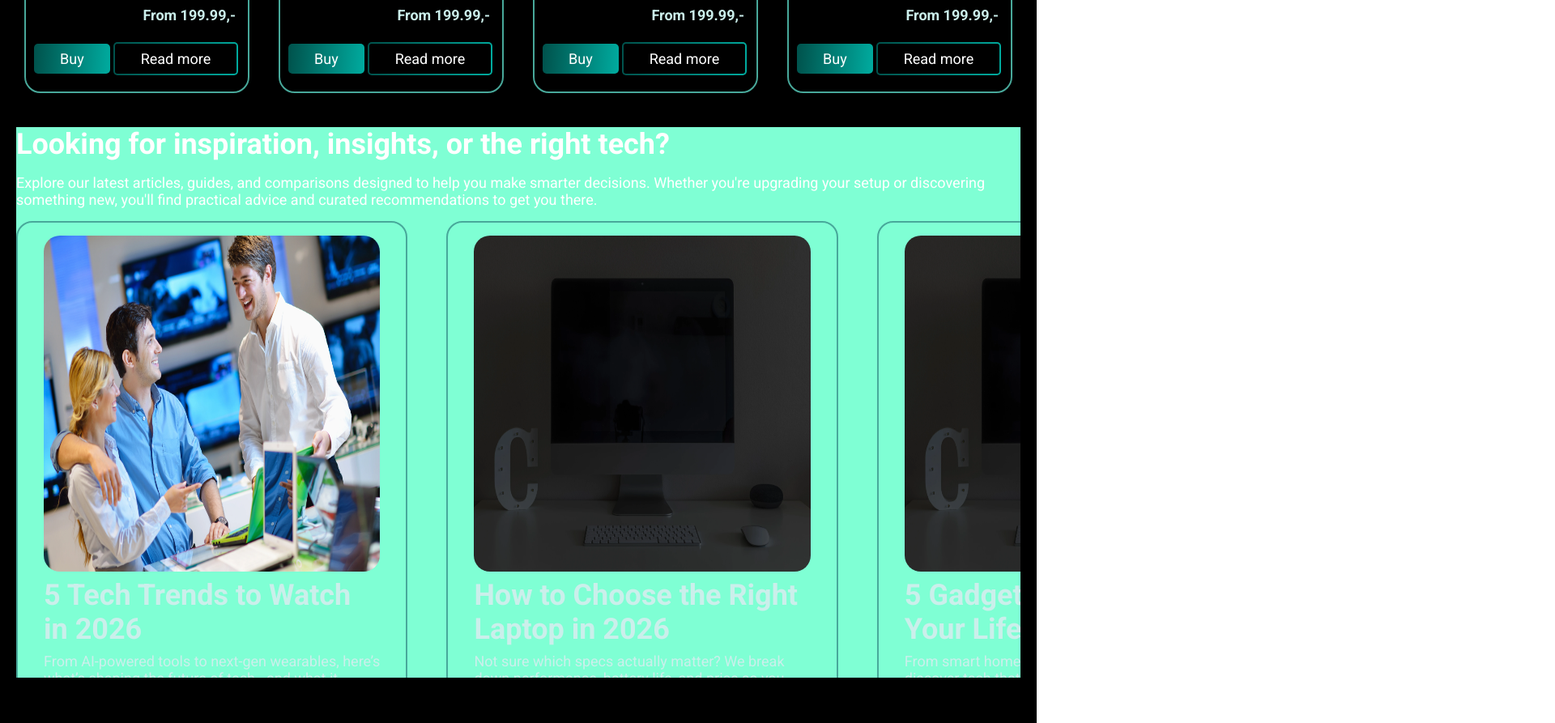
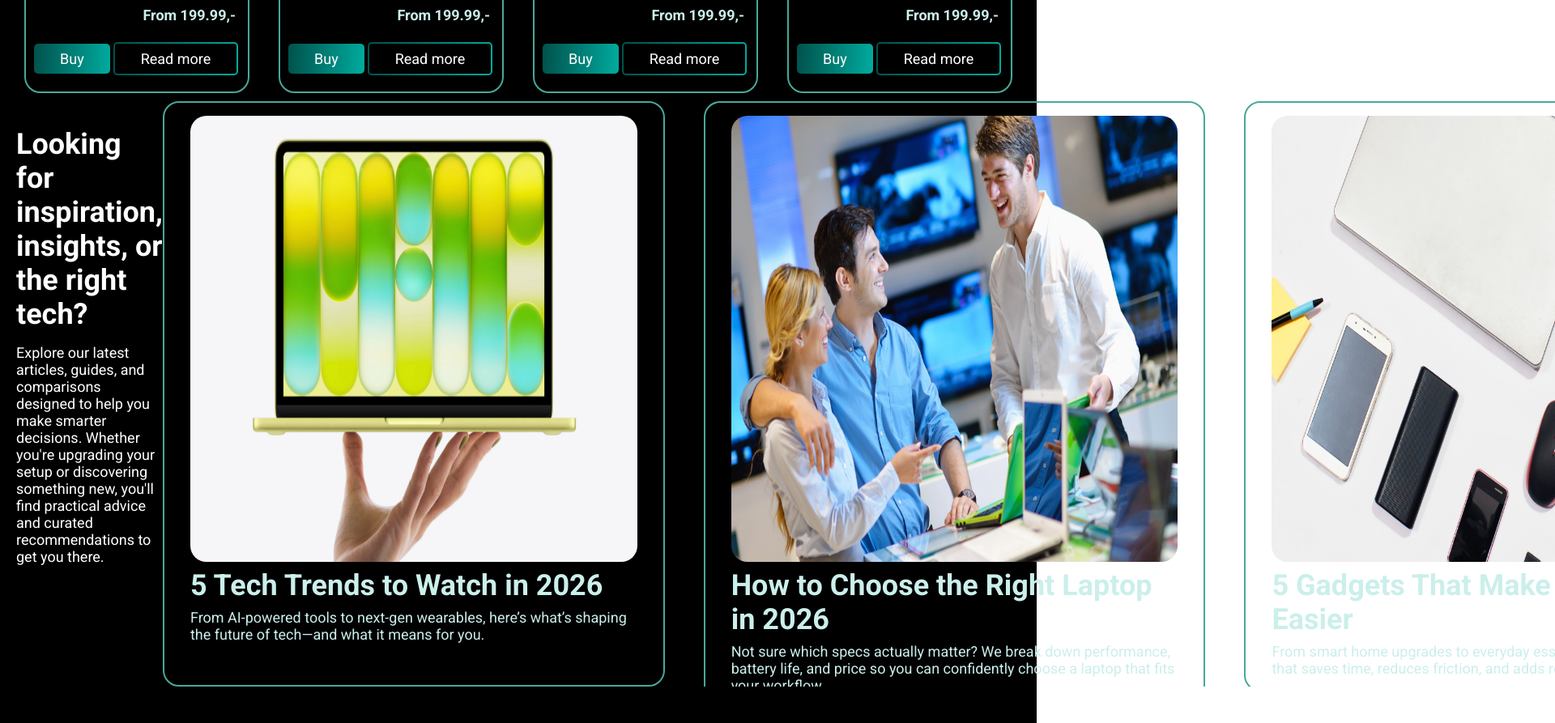
Before and after one commit to tema-8-BattleCats/tema_8_dynamisk_BattleCat, a plain HTML site: page productlist.html in a window 1280 px wide. Shown: the part 896-1789 px from the top of the page at 81% size, 1920 px wide, since content can reach past the window. Drawn offline with Linux system fonts and the light colour scheme.

Commit message:
article almost finished

```diff
--- a/css/style.css
+++ b/css/style.css
@@ -414,8 +414,10 @@ a.btn:visited {
 
 
 .article_section {
-  background: aquamarine;
+  background: black;
 }
+
+
 
 /* -------Productdetails */
 
@@ -485,6 +487,14 @@ a.btn:visited {
   }
 
 
+  /* articles */
+
+  .article_section {
+    display: grid;
+    grid-template-columns: 1fr 3fr;
+
+
+  }
 
 
 
--- a/productlist.html
+++ b/productlist.html
@@ -209,19 +209,19 @@
       <section class="customers_liked section_container">
         <section class="customers_liked_product_container">
           <section class="customers_liked_product container">
-            <img src="IMG/art_choose-laptop.webp" alt="picture of product">
+            <img class="img_nopadding" src="IMG/art_trends.webp" alt="picture of mac book">
             <h2>5 Tech Trends to Watch in 2026</h2>
             <p>From AI-powered tools to next-gen wearables, here’s what’s shaping the future of tech—and what it means
               for you.</p>
           </section>
           <section class="customers_liked_product container">
-            <img src="IMG/cat_computer.webp" alt="picture of product">
+            <img class="img_nopadding" src="IMG/art_choose-laptop.webp" alt="tech employee and buyers">
             <h2>How to Choose the Right Laptop in 2026</h2>
             <p>Not sure which specs actually matter? We break down performance, battery life, and price so you can
               confidently choose a laptop that fits your workflow.</p>
           </section>
           <section class="customers_liked_product container">
-            <img src="IMG/cat_computer.webp" alt="picture of product">
+            <img class="img_nopadding" src="IMG/art_gadgets.webp" alt="picture of gadgets">
             <h2>5 Gadgets That Make Your Life Easier</h2>
             <p>From smart home upgrades to everyday essentials, discover tech that saves time, reduces friction, and
               adds real value to your routine.</p>
```
